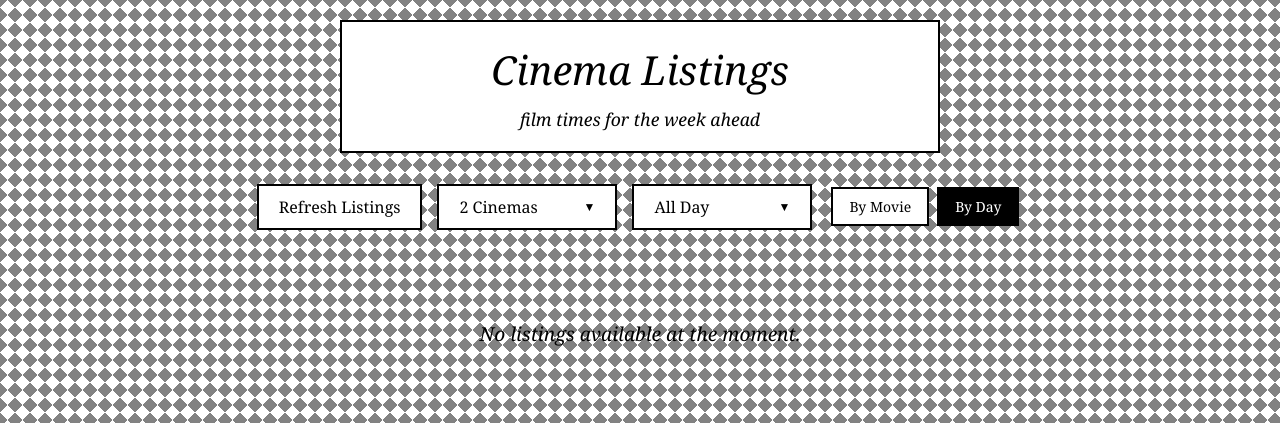
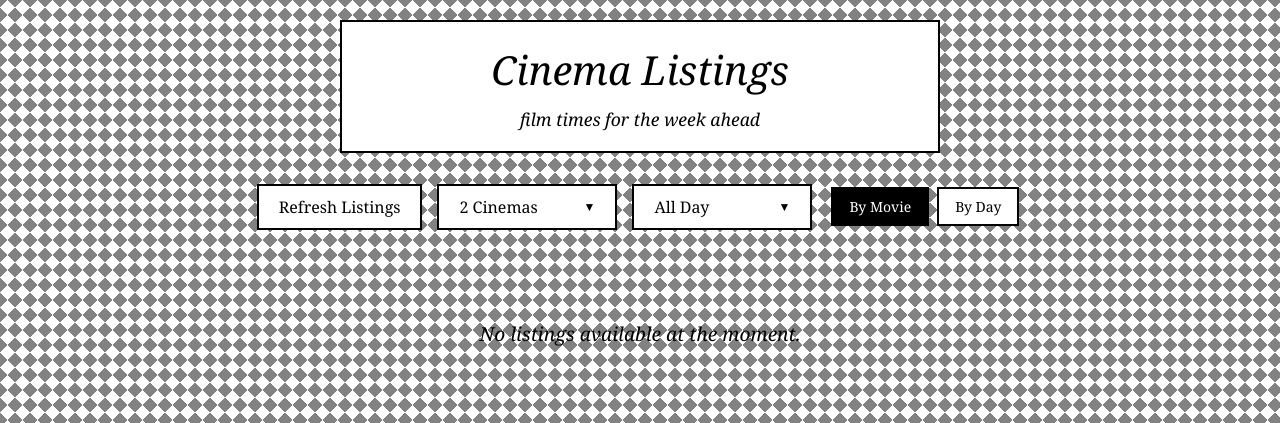
Before and after one commit to willob351/cinema-listings-ams, a Flask app: page / in a window 1280 px wide. Shown: the top 423 px of the page. Run offline with Flask 3, Linux system fonts and the light colour scheme; data that the repository does not hold is empty.

Commit message:
Update index.html
switch default view to 'by movie'

```diff
--- a/templates/index.html
+++ b/templates/index.html
@@ -101,8 +101,8 @@
                 </div>
             </div>
             <div class="view-toggle">
-                <button id="byMovieBtn" class="toggle-btn " onclick="switchView('movie')">By Movie</button>
-                <button id="byDayBtn" class="toggle-btn active" onclick="switchView('day')">By Day</button>
+                <button id="byMovieBtn" class="toggle-btn active" onclick="switchView('movie')">By Movie</button>
+                <button id="byDayBtn" class="toggle-btn" onclick="switchView('day')">By Day</button>
             </div>
         </div>
 
```
